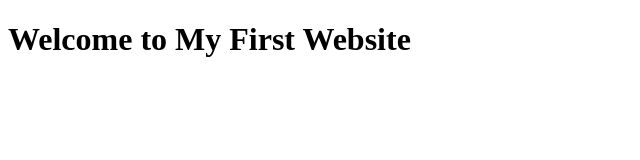
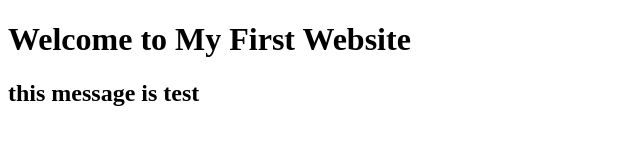
Before and after one commit to saki-kirishiro/test, a plain HTML site: page index.html in a window 1280 px wide. Shown: the whole page, without its empty margins (0-640 px from the left). Drawn offline with Linux system fonts and the light colour scheme.

Commit message:
add message

```diff
--- a/index.html
+++ b/index.html
@@ -7,5 +7,6 @@
 </head>
 <body>
     <h1>Welcome to My First Website</h1>
+    <h2>this message is test</h2>
 </body>
 </html>
```
